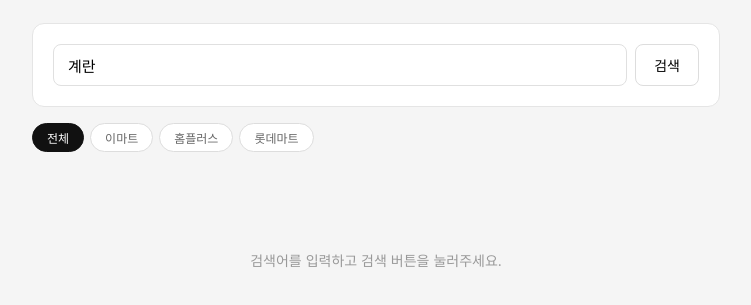
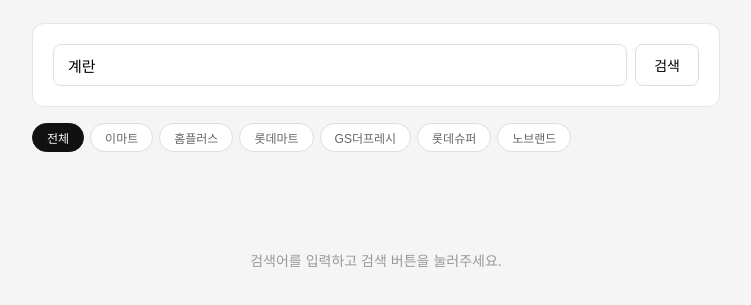
Before and after one commit to myeongsu86-collab/mart-compare, a website: page index.html in a window 1280 px wide. Shown: the part 65-370 px from the top of the page, without its empty margins (264-1015 px from the left). Drawn offline with Linux system fonts and the light colour scheme.

Commit message:
Add buttons for GS더프레시, 롯데슈퍼, and 노브랜드

```diff
--- a/index.html
+++ b/index.html
@@ -62,6 +62,9 @@ button:hover { background: #f5f5f5; }
     <button class="chip" onclick="setFilter('이마트',this)">이마트</button>
     <button class="chip" onclick="setFilter('홈플러스',this)">홈플러스</button>
     <button class="chip" onclick="setFilter('롯데마트',this)">롯데마트</button>
+    <button class="chip" onclick="setFilter('GS더프레시',this)">GS더프레시</button>
+    <button class="chip" onclick="setFilter('롯데슈퍼',this)">롯데슈퍼</button>
+    <button class="chip" onclick="setFilter('노브랜드',this)">노브랜드</button>
   </div>
 
   <div class="summary" id="summaryRow" style="display:none;">
```
